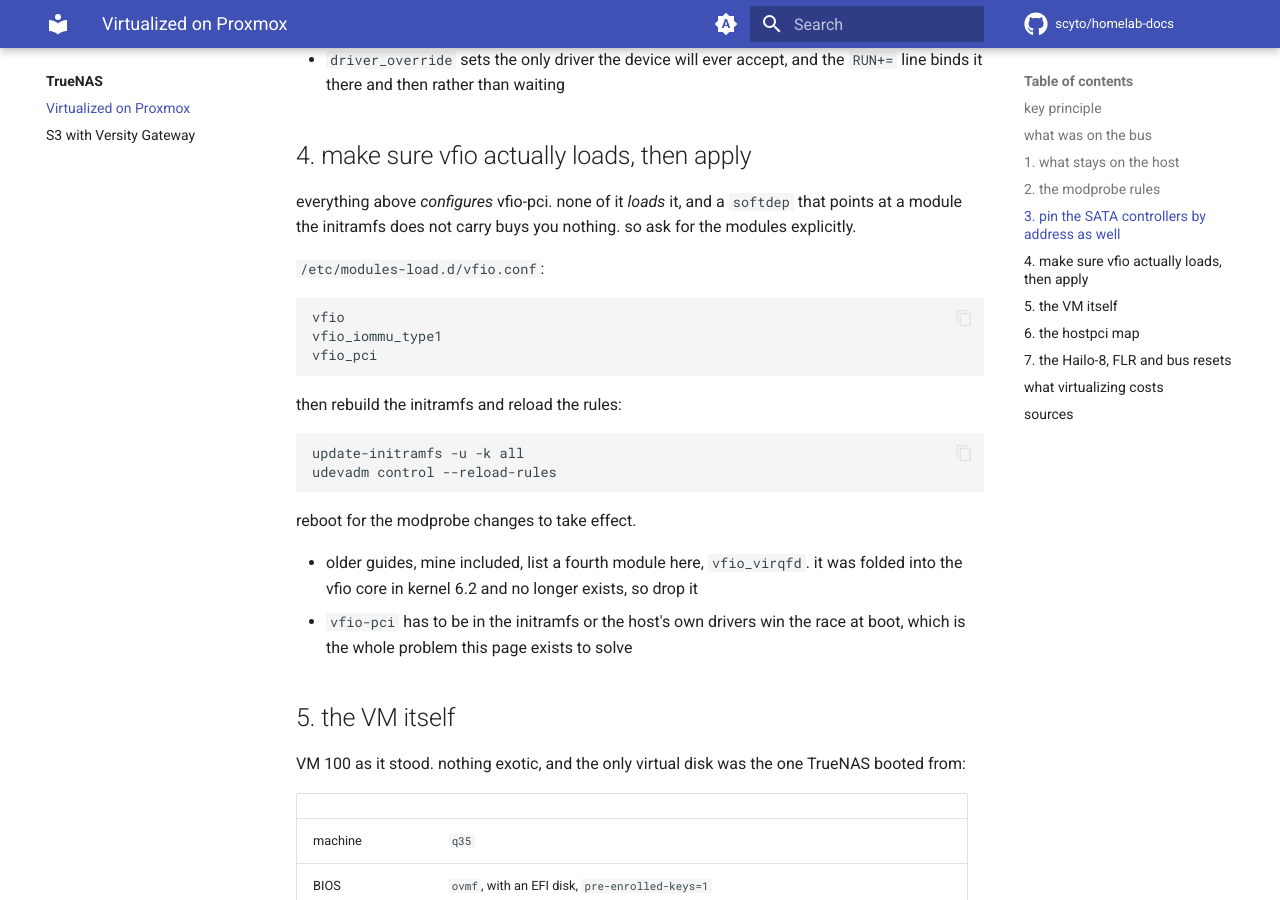
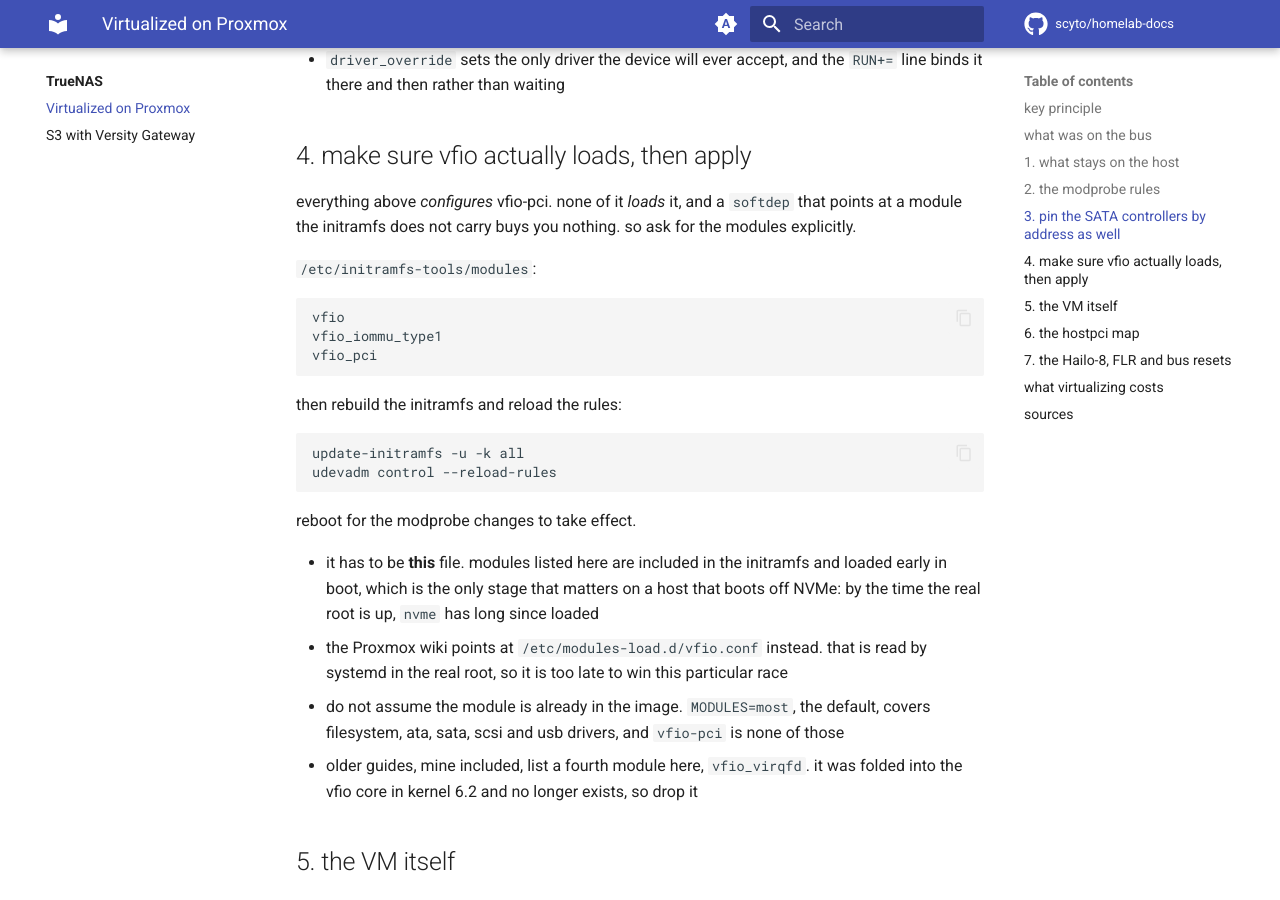
Before and after one commit to scyto/homelab-docs, an MkDocs documentation site: the page built from docs/truenas/virtualized-on-proxmox.md, in a window 1280 px wide and 900 px high, scrolled down 5850 px. Built offline with MkDocs 1.6.1 and Material for MkDocs 9.7.7, drawn with Linux system fonts in a browser that asks for light colours; comment, search, counter and statistics services are not loaded.

Commit message:
Put the vfio modules in the initramfs list, not modules-load.d
modules-load.d is read by systemd in the real root, which is too late on
a host that boots off NVMe: nvme has already loaded in the initramfs.
initramfs-tools documents /etc/initramfs-tools/modules as included in
the image and loaded early in boot. Also notes MODULES=most does not
cover vfio-pci.

Co-Authored-By: Claude Opus 5 (1M context) <noreply@anthropic.com>

````diff
--- a/docs/truenas/virtualized-on-proxmox.md
+++ b/docs/truenas/virtualized-on-proxmox.md
@@ -235,7 +235,7 @@ everything above *configures* vfio-pci. none of it *loads* it, and a `softdep`
 that points at a module the initramfs does not carry buys you nothing. so ask for
 the modules explicitly.
 
-`/etc/modules-load.d/vfio.conf`:
+`/etc/initramfs-tools/modules`:
 
 ```conf
 vfio
@@ -252,10 +252,16 @@ udevadm control --reload-rules
 
 reboot for the modprobe changes to take effect.
 
+- it has to be **this** file. modules listed here are included in the initramfs
+  and loaded early in boot, which is the only stage that matters on a host that
+  boots off NVMe: by the time the real root is up, `nvme` has long since loaded
+- the Proxmox wiki points at `/etc/modules-load.d/vfio.conf` instead. that is read
+  by systemd in the real root, so it is too late to win this particular race
+- do not assume the module is already in the image. `MODULES=most`, the default,
+  covers filesystem, ata, sata, scsi and usb drivers, and `vfio-pci` is none of
+  those
 - older guides, mine included, list a fourth module here, `vfio_virqfd`. it was
   folded into the vfio core in kernel 6.2 and no longer exists, so drop it
-- `vfio-pci` has to be in the initramfs or the host's own drivers win the race at
-  boot, which is the whole problem this page exists to solve
 
 ## 5. the VM itself
 
````
